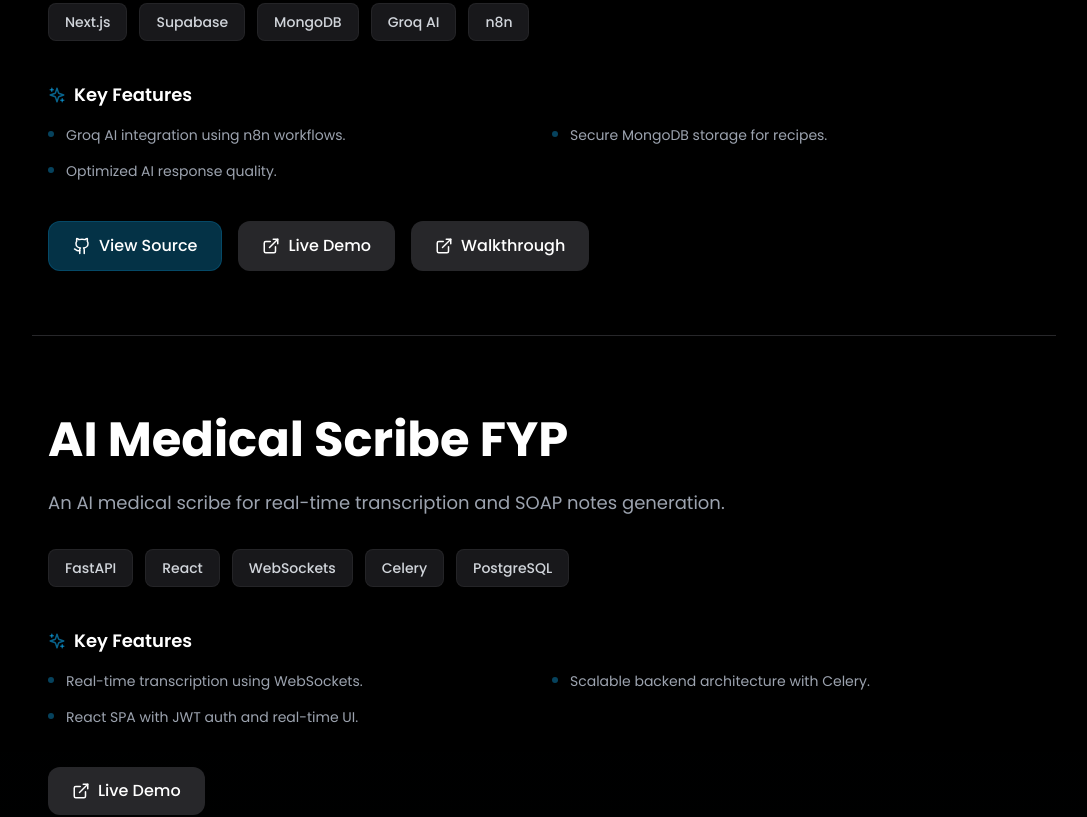
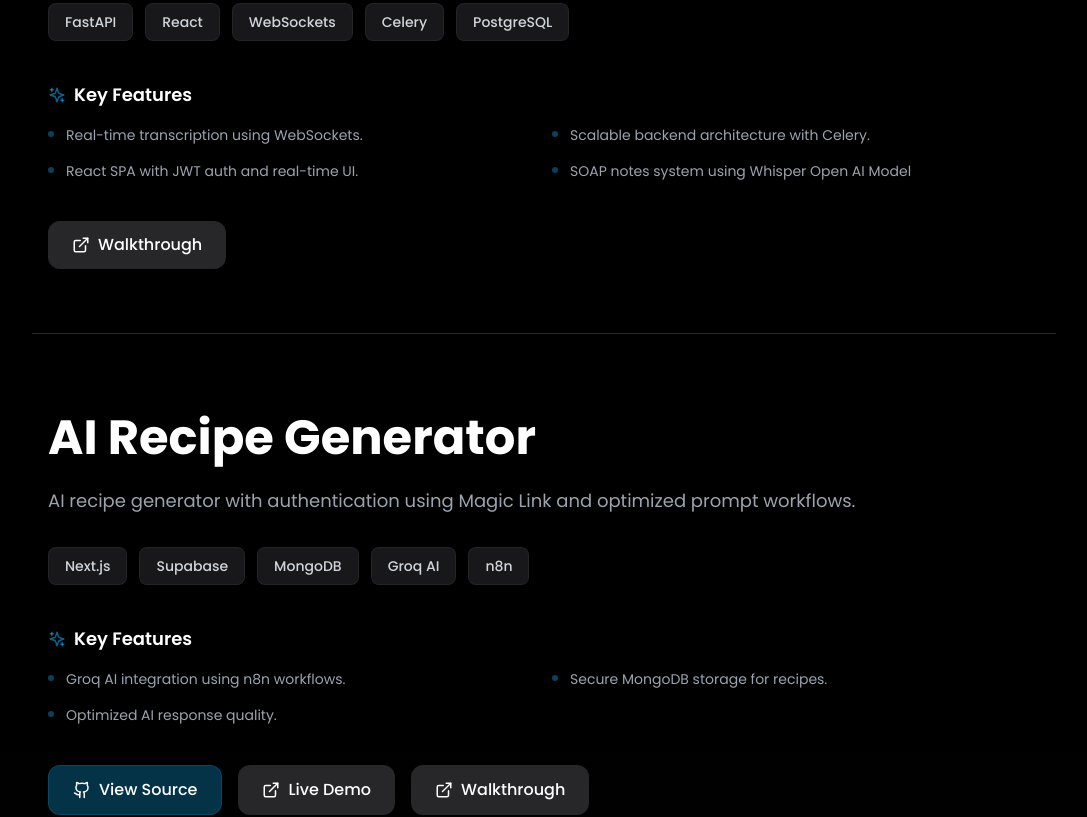
Before and after one commit to Ibrahim-142/Portfolio, a React (Vite) app: page / in a window 1280 px wide. Shown: the part 4520-5337 px from the top of the page, without its empty margins (96-1183 px from the left). Built offline with nearby package versions, Linux system fonts and the light colour scheme.

Commit message:
Modify project section

```diff
--- a/src/components/ProjectsSection.jsx
+++ b/src/components/ProjectsSection.jsx
@@ -153,10 +153,25 @@
         "https://www.loom.com/share/918b685cb4d649f4b6d4e7c13a6a4f60",
 
       demo:
-        "https://shopmatefrontend.vercel.app/"
+        "https://shop-mate-ai-tau.vercel.app/"
     }
   }
 ,
+ {
+            title: "AI Medical Scribe FYP",
+            description: "An AI medical scribe for real-time transcription and SOAP notes generation.",
+            tech: ["FastAPI", "React", "WebSockets", "Celery", "PostgreSQL"],
+            features: [
+                "Real-time transcription using WebSockets.",
+                "Scalable backend architecture with Celery.",
+                "React SPA with JWT auth and real-time UI.",
+                "SOAP notes system using Whisper Open AI Model"
+            ],
+            links: {
+                github: "",
+                walkthrough: "https://drive.google.com/file/d/1rbv1iiCIYIquOgY1Q5MixwVn8fkEvrtB/view"
+            }
+        },
            {
             title: "AI Recipe Generator",
             description: "AI recipe generator with authentication using Magic Link and optimized prompt workflows.",
@@ -173,20 +188,7 @@
                 walkthrough: "https://www.loom.com/share/38092fa103744dd38d0e3f1df3814197"
             }
         },
-        {
-            title: "AI Medical Scribe FYP",
-            description: "An AI medical scribe for real-time transcription and SOAP notes generation.",
-            tech: ["FastAPI", "React", "WebSockets", "Celery", "PostgreSQL"],
-            features: [
-                "Real-time transcription using WebSockets.",
-                "Scalable backend architecture with Celery.",
-                "React SPA with JWT auth and real-time UI."
-            ],
-            links: {
-                github: "",
-                demo: "https://testscribe.notepoint.cloud/"
-            }
-        },
+
         {
             title: "FoodPanda Clone",
             description: "A food delivery app with authentication, authorization, and real-time order management.",
```
